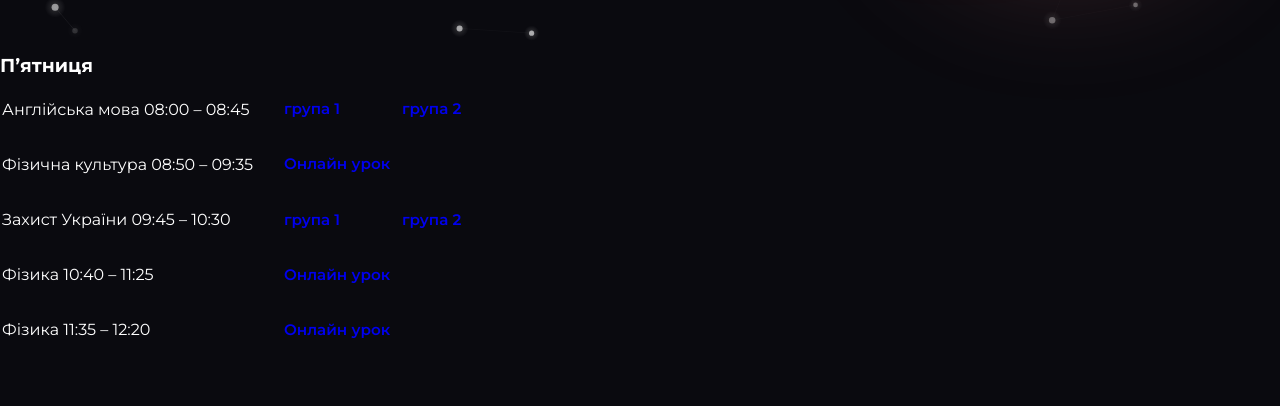
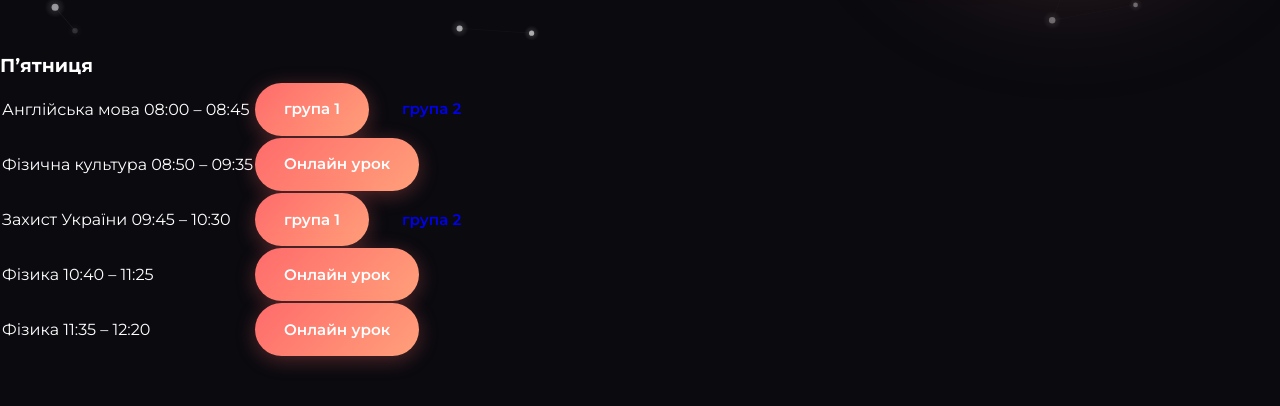
Before and after one commit to hed3d/siteupdate, a website built with Vite: page index.html in a window 1280 px wide. Shown: the part 749-1155 px from the top of the page. Built offline with nearby package versions, Linux system fonts and the light colour scheme.

Commit message:
Update index.html

```diff
--- a/index.html
+++ b/index.html
@@ -123,11 +123,11 @@
     <!-- П’ятниця -->
     <h3 data-day="friday">П’ятниця</h3>
     <table data-day="friday">
-      <tr><td>Англійська мова 08:00 – 08:45 </td><td><a class="btn" href=https://meet.google.com/ekh-jxsg-kwa">група 1</a> <a class="btn" href="https://meet.google.com/euj-tcid-vuk">група 2</a></td></tr>
-      <tr><td>Фізична культура 08:50 – 09:35 </td><td><a class="btn" href="https://meet.google.com/qdn-noim-xrw">Онлайн урок</a></td></tr>
-      <tr><td>Захист України 09:45 – 10:30 </td><td><a class="btn" href="https://meet.google.com/pct-iynx-qtr">група 1</a> <a class="btn" href="https://meet.google.com/crv-uwvg-vkk">група 2</a></td></tr>
-      <tr><td>Фізика 10:40 – 11:25 </td><td><a class="btn" href="https://meet.google.com/bmv-psqa-sco">Онлайн урок</a></td></tr>
-      <tr><td>Фізика 11:35 – 12:20 </td><td><a class="btn" href="https://meet.google.com/bmv-psqa-sco">Онлайн урок</a></td></tr>
+      <tr><td>Англійська мова 08:00 – 08:45 </td><td><a class="btn btn-primary" href=https://meet.google.com/ekh-jxsg-kwa">група 1</a> <a class="btn" href="https://meet.google.com/euj-tcid-vuk">група 2</a></td></tr>
+      <tr><td>Фізична культура 08:50 – 09:35 </td><td><a class="btn btn-primary" href="https://meet.google.com/qdn-noim-xrw">Онлайн урок</a></td></tr>
+      <tr><td>Захист України 09:45 – 10:30 </td><td><a class="btn btn-primary" href="https://meet.google.com/pct-iynx-qtr">група 1</a> <a class="btn" href="https://meet.google.com/crv-uwvg-vkk">група 2</a></td></tr>
+      <tr><td>Фізика 10:40 – 11:25 </td><td><a class="btn btn-primary" href="https://meet.google.com/bmv-psqa-sco">Онлайн урок</a></td></tr>
+      <tr><td>Фізика 11:35 – 12:20 </td><td><a class="btn btn-primary" href="https://meet.google.com/bmv-psqa-sco">Онлайн урок</a></td></tr>
     </table>
 </div>
 
```
